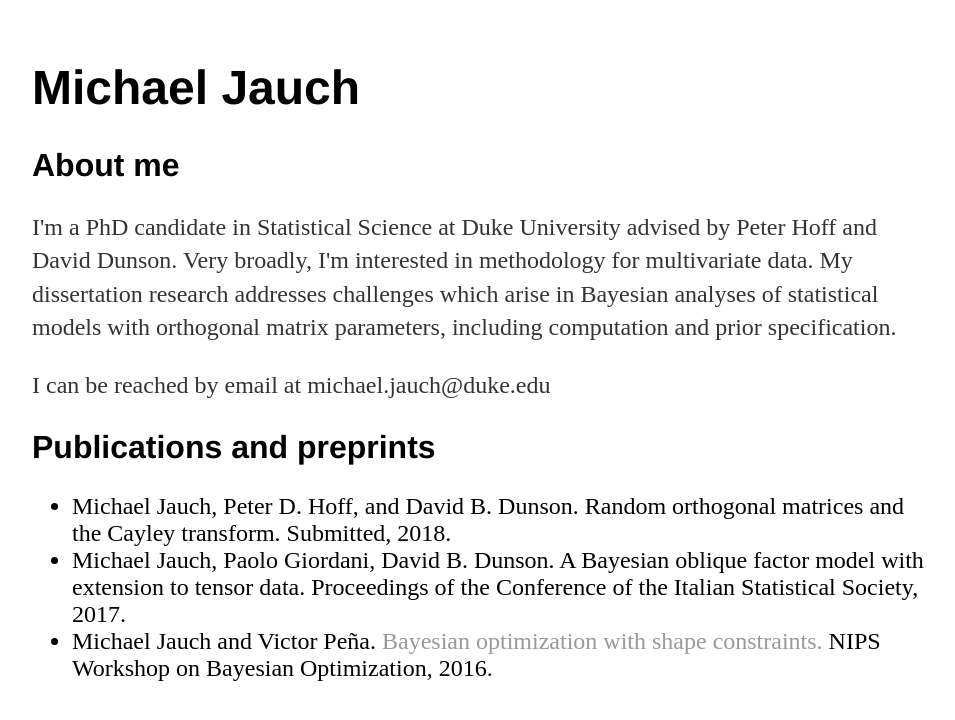
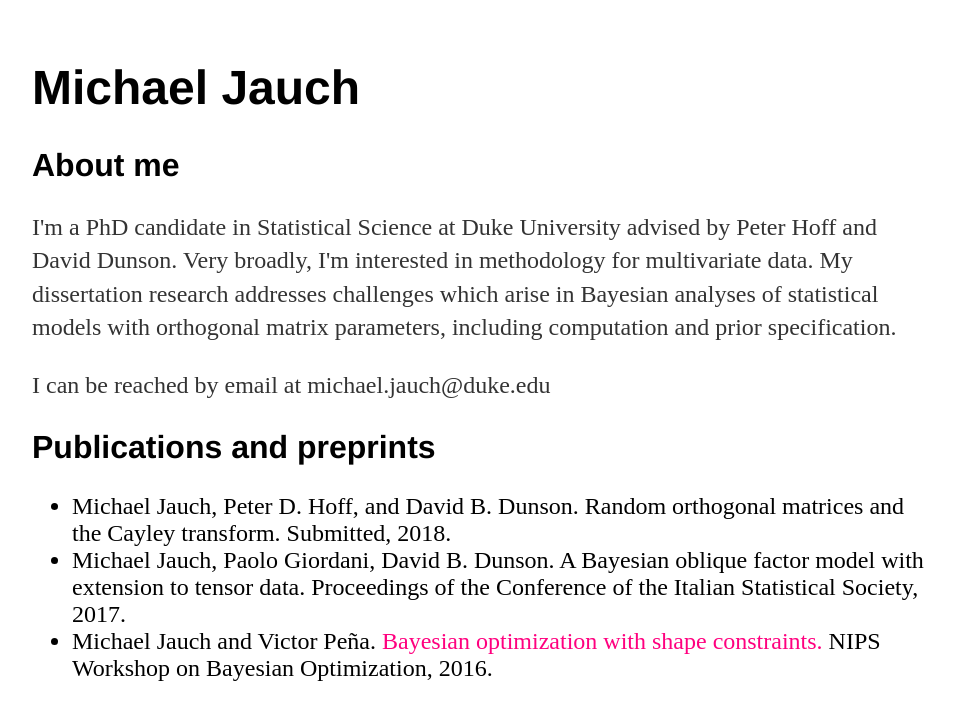
Before and after one commit to michaeljauch/michaeljauch.github.io, a Jekyll site: the page built from index.html, in a window 1280 px wide. Shown: the top 720 px of the page, without its empty margins (160-1115 px from the left). Built offline with Jekyll 4.4.1, drawn with Linux system fonts in a browser that asks for light colours.

Commit message:
change link color

```diff
--- a/css/main.css
+++ b/css/main.css
@@ -14,7 +14,7 @@ nav ul li, footer ul li {
 }
 a {
     text-decoration: none;
-    color: #999;
+    color: #FF007F;
 }
 a:hover {
     text-decoration: underline;
```
